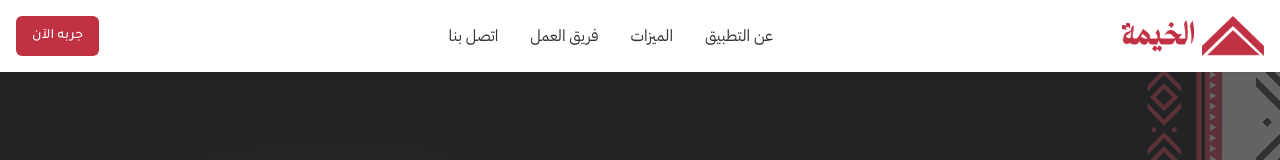
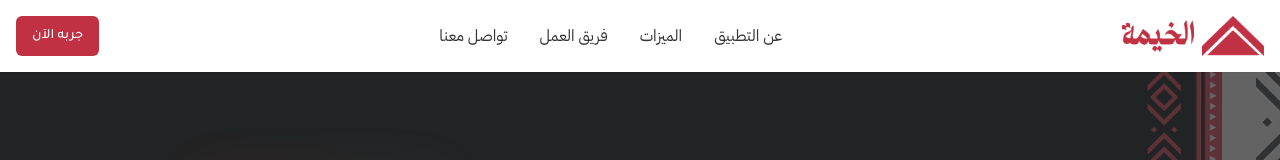
Before and after one commit to Al-Khaimah/khaimah-landing, a Next.js app: page / in a window 1280 px wide. Shown: the top 160 px of the page. Built offline with nearby package versions, Linux system fonts and the light colour scheme.

Commit message:
fix wrong translation

```diff
--- a/app/page.tsx
+++ b/app/page.tsx
@@ -32,7 +32,7 @@ export default function Home() {
               فريق العمل
             </Link>
             <Link href="#contact" className="hover:text-[#C13144] transition-colors">
-              اتصل بنا
+            تواصل معنا
             </Link>
           </nav>
           <div className="flex items-center gap-2">
```
